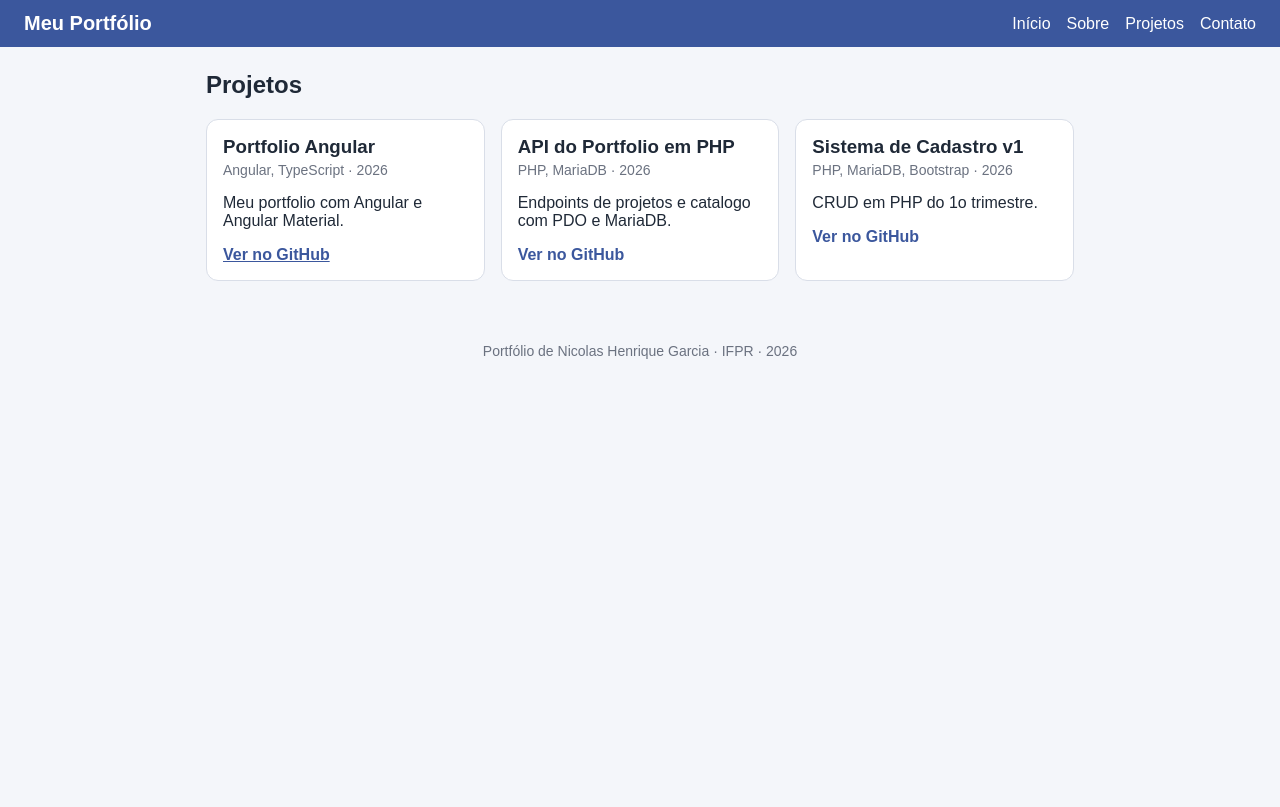
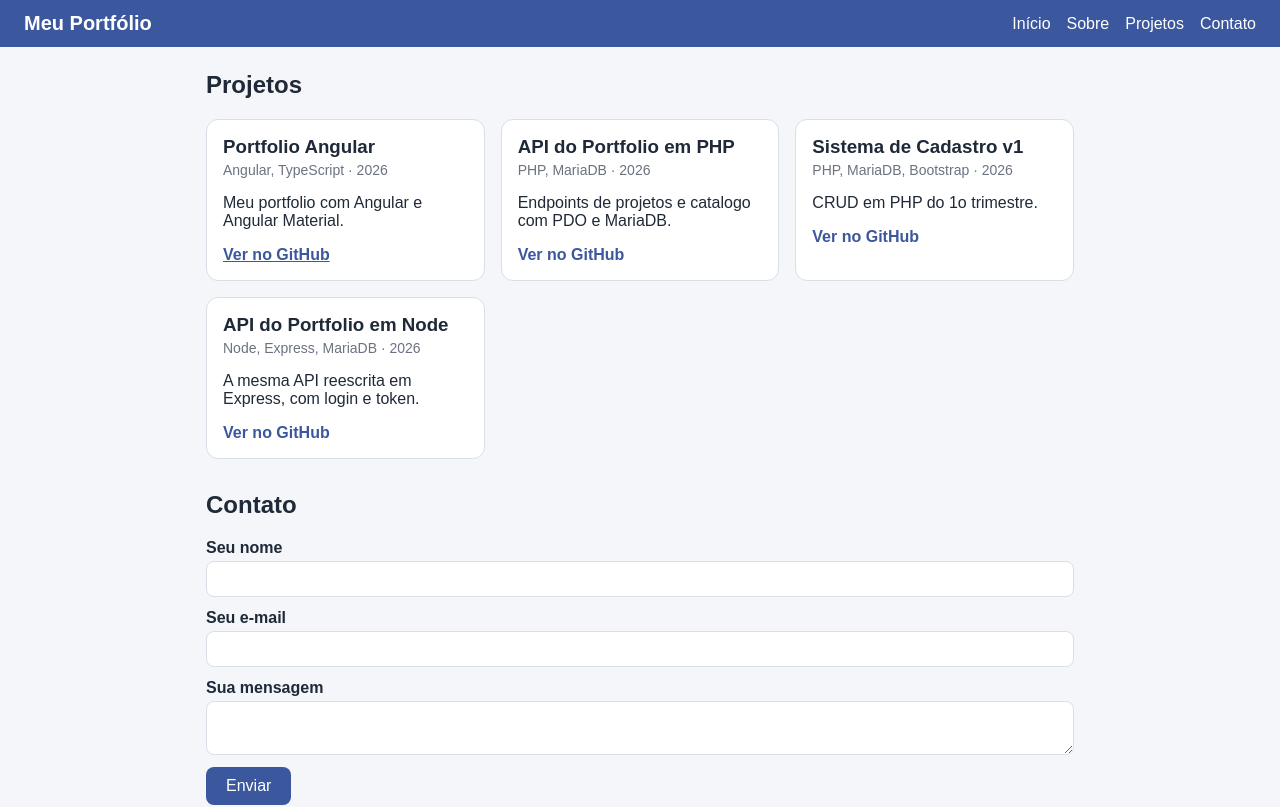
Before and after one commit to Nicolas29garcia/PortfolioAngular, a React (Vite) app in the folder portfolio-react/: page / in a window 1280 px wide. Shown: the top 807 px of the page. Built offline with nearby package versions, Linux system fonts and the light colour scheme.

Commit message:
Aula 26: lista de projetos com map e formulario de contato com useState

```diff
--- a/portfolio-react/src/App.jsx
+++ b/portfolio-react/src/App.jsx
@@ -1,6 +1,8 @@
 import Cabecalho from './Cabecalho.jsx';
 import CardProjeto from './CardProjeto.jsx';
+import Contato from './Contato.jsx';
 import Rodape from './Rodape.jsx';
+import projetos from './projetos.js';
 
 // App: O componente raiz. Ele monta a página com os outros componentes.
 function App() {
@@ -10,30 +12,18 @@ function App() {
       <main>
         <h2>Projetos</h2>
         <div className="cards">
-          <CardProjeto
-            nome="Portfolio Angular"
-            descricao="Meu portfolio com Angular e Angular Material."
-            tecnologias="Angular, TypeScript"
-            link_github="https://github.com/Nicolas29garcia/PortfolioAngular"
-            ano={2026}
-          />
-
-          <CardProjeto
-            nome="API do Portfolio em PHP"
-            descricao="Endpoints de projetos e catalogo com PDO e MariaDB."
-            tecnologias="PHP, MariaDB"
-            link_github={null}
-            ano={2026}
-          />
-
-          <CardProjeto
-            nome="Sistema de Cadastro v1"
-            descricao="CRUD em PHP do 1o trimestre."
-            tecnologias="PHP, MariaDB, Bootstrap"
-            link_github={null}
-            ano={2026}
-          />
+          {projetos.map((p) => (
+            <CardProjeto
+              key={p.id}
+              nome={p.nome}
+              descricao={p.descricao}
+              tecnologias={p.tecnologias}
+              link_github={p.link_github}
+              ano={p.ano}
+            />
+          ))}
         </div>
+        <Contato />
       </main>
       <Rodape />
     </>
--- /dev/null
+++ b/portfolio-react/src/Contato.jsx
@@ -0,0 +1,44 @@
+import { useState } from 'react';
+
+// Contato: o formulario de contato do Portfolio.
+// O que a pessoa digita fica no estado: uma variavel que o React lembra e vigia.
+function Contato() {
+  const [nome, setNome] = useState('');
+  const [email, setEmail] = useState('');
+  const [mensagem, setMensagem] = useState('');
+  const [aviso, setAviso] = useState('');
+
+  // enviar: roda quando o formulario e enviado. Por enquanto so avisa e limpa os campos.
+  function enviar(e) {
+    e.preventDefault();
+    setAviso('Obrigado, ' + nome + '! Mensagem com ' + mensagem.length + ' caracteres, pronta para envio.');
+    setNome('');
+    setEmail('');
+    setMensagem('');
+  }
+
+  return (
+    <section className="contato">
+      <h2>Contato</h2>
+      <form onSubmit={enviar}>
+        <label>
+          Seu nome
+          <input name="nome" value={nome} onChange={(e) => setNome(e.target.value)} />
+        </label>
+        <label>
+          Seu e-mail
+          <input name="email" type="email" value={email} onChange={(e) => setEmail(e.target.value)} />
+        </label>
+        <label>
+          Sua mensagem
+          <textarea name="mensagem" value={mensagem} onChange={(e) => setMensagem(e.target.value)} />
+        </label>
+        <button type="submit">Enviar</button>
+      </form>
+      <p>Olá, {nome}! Sua mensagem tem {mensagem.length} caracteres.</p>
+      <p className="aviso">{aviso}</p>
+    </section>
+  );
+}
+
+export default Contato;
--- a/portfolio-react/src/index.css
+++ b/portfolio-react/src/index.css
@@ -12,3 +12,8 @@ main { max-width: 900px; margin: 24px auto; padding: 0 16px; }
 .card .meta { margin: 0 0 8px; color: #6b7280; font-size: 14px; }
 .card a { color: #3b579d; font-weight: bold; }
 footer { text-align: center; color: #6b7280; padding: 24px; font-size: 14px; }
+.contato { margin-top: 32px; }
+label { display: block; margin: 0 0 12px; font-weight: bold; }
+input, textarea { display: block; width: 100%; margin-top: 4px; padding: 8px; border: 1px solid #d9dee8; border-radius: 8px; font: inherit; }
+button { background-color: #3b579d; color: #ffffff; border: 0; border-radius: 8px; padding: 10px 20px; font: inherit; cursor: pointer; }
+.aviso { color: #2e7d32; font-weight: bold; }
--- /dev/null
+++ b/portfolio-react/src/projetos.js
@@ -0,0 +1,38 @@
+// projetos: os dados do Portfolio, num arquivo so deles. Uma lista de objetos.
+// Cada objeto tem os campos que a API devolve. Na Aula 27 a lista passa a vir de la.
+const projetos = [
+  {
+    id: 1,
+    nome: 'Portfolio Angular',
+    descricao: 'Meu portfolio com Angular e Angular Material.',
+    tecnologias: 'Angular, TypeScript',
+    link_github: 'https://github.com/Nicolas29garcia/PortfolioAngular',
+    ano: 2026,
+  },
+  {
+    id: 2,
+    nome: 'API do Portfolio em PHP',
+    descricao: 'Endpoints de projetos e catalogo com PDO e MariaDB.',
+    tecnologias: 'PHP, MariaDB',
+    link_github: null,
+    ano: 2026,
+  },
+  {
+    id: 3,
+    nome: 'Sistema de Cadastro v1',
+    descricao: 'CRUD em PHP do 1o trimestre.',
+    tecnologias: 'PHP, MariaDB, Bootstrap',
+    link_github: null,
+    ano: 2026,
+  },
+  {
+    id: 4,
+    nome: 'API do Portfolio em Node',
+    descricao: 'A mesma API reescrita em Express, com login e token.',
+    tecnologias: 'Node, Express, MariaDB',
+    link_github: null,
+    ano: 2026,
+  },
+];
+
+export default projetos;
```
Also changed, not shown: 1 other file (tests, documents, lock files or other folders).
